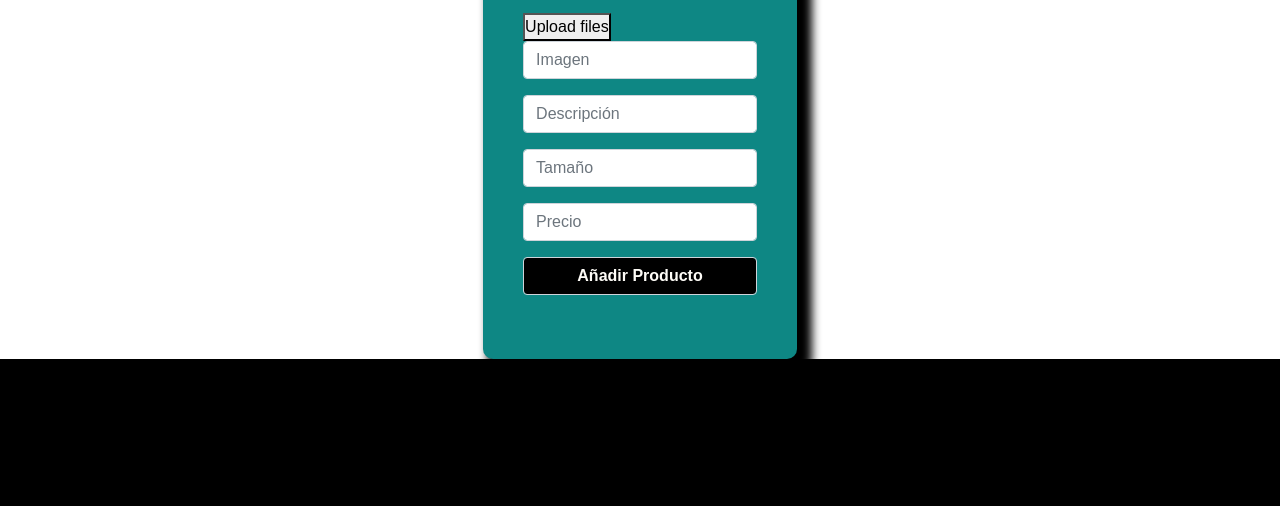
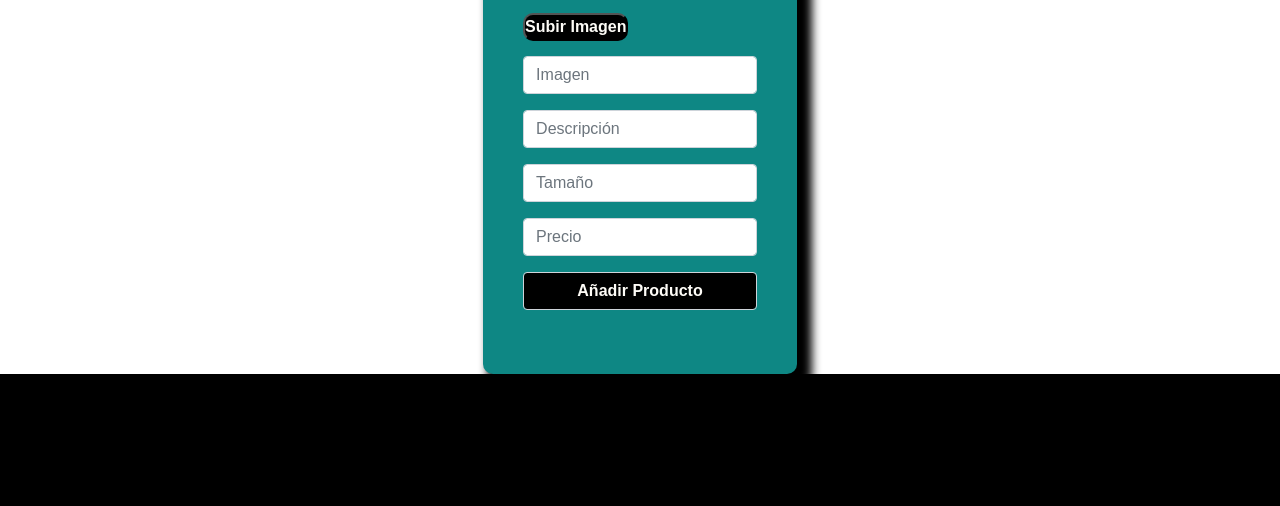
Before and after one commit to CarlosTrej/TremendaMEXA0.1, a website: page pages/addcard.html in a window 1280 px wide. Shown: the part 301-807 px from the top of the page. Drawn offline with nearby package versions, Linux system fonts and the light colour scheme; some packages are replaced by stand-ins of ours; a script that the page names is missing.

Commit message:
se modifico el boton

```diff
--- a/pages/addcard.html
+++ b/pages/addcard.html
@@ -66,7 +66,7 @@
                   </div>
                   <div class="form-group" >
                     <div class="form-group">
-                      <button id="upload_widget" class="cloudinary-button">Upload files</button>
+                      <button id="upload_widget" class="cloudinary-button">Subir Imagen</button>
                       <!-- boton upload -->
                       <input type="text" class="form-control" id="image"placeholder="Imagen">
                     </div>
--- a/src/ccs/addcard.css
+++ b/src/ccs/addcard.css
@@ -15,8 +15,19 @@
 
   }
 
-#añadir{
+#añadir {
     color:#FEFCF7/* #E9C9B2 */;
     font-weight:bold;
     background-color: black;
 }
+
+.cloudinary-button{
+
+  color:#FEFCF7;
+  border-radius: 10px;
+  background-color: black;
+  margin-bottom: 15px;
+  font-weight: bold;
+
+
+}
```
